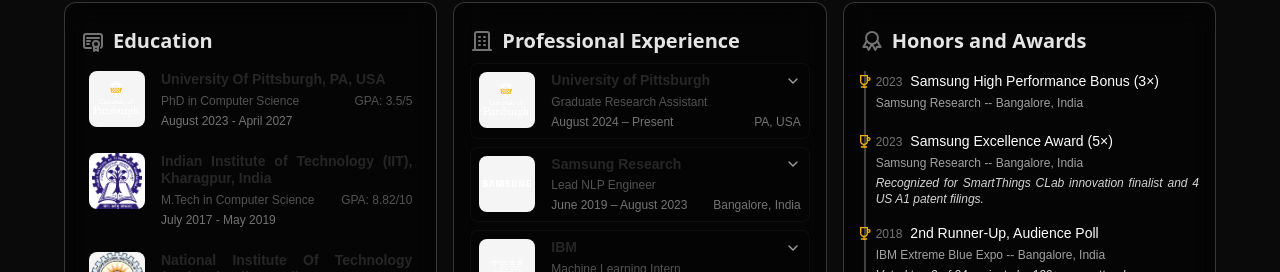
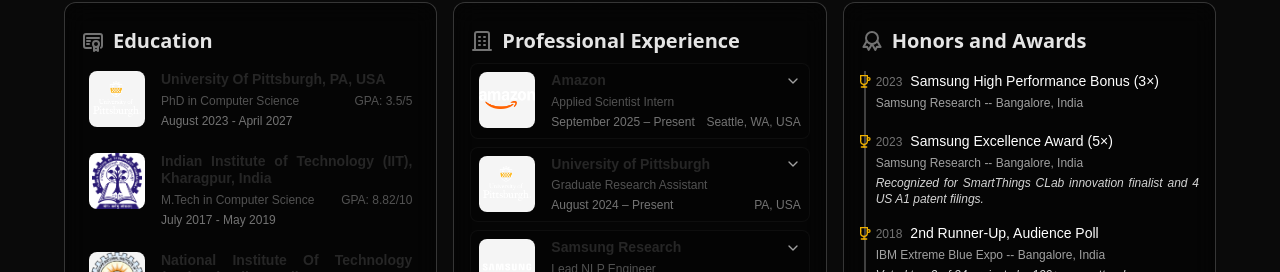
Before and after one commit to bhimanbaghel/bhimanbaghel.github.io, a Next.js app: page / in a window 1280 px wide. Shown: the part 742-1014 px from the top of the page. Built offline with nearby package versions, Linux system fonts and the light colour scheme.

Commit message:
added amazon internship to experience

```diff
--- a/src/data/experience.ts
+++ b/src/data/experience.ts
@@ -12,6 +12,18 @@
 export const experienceData: ExperienceItem[] = [
   {
     id: 1,
+    company: "Amazon",
+    position: "Applied Scientist Intern",
+    duration: "September 2025 – Present",
+    location: "Seattle, WA, USA",
+    logo: "/amazon.png",
+    description: [
+      "• Selected for a competitive internship with the People eXperience and Technology Central Science (PXTCS) team.",
+      "• Internship will focus on Generative AI applications and infrastructure with emphasis on enterprise knowledge integration, while ensuring fairness and privacy are maintained."
+    ]
+  },
+  {
+    id: 2,
     company: "University of Pittsburgh",
     position: "Graduate Research Assistant",
     duration: "August 2024 – Present",
@@ -25,12 +37,12 @@
     ]
   },
   {
-    id: 2,
+    id: 3 ,
     company: "Samsung Research",
     position: "Lead NLP Engineer",
     duration: "June 2019 – August 2023",
     location: "Bangalore, India",
-    logo: "/samsung.png", // Placeholder, you can add Samsung logo
+    logo: "/samsung.png",
     description: [
       "• Spearheaded CoSMIC, a BERT-based multi-intent NLU engine for SmartThings; shipped to 100M+ devices, reaching 96% intent accuracy and cutting live NLU errors by 67%",
       "• Localized and scaled CoSMIC for the Korean market, mentoring a cross-site team and re-engineering tokenization to lift intent-slot F₁ by 25%",
@@ -38,12 +50,12 @@
     ]
   },
   {
-    id: 3,
+    id: 4,
     company: "IBM",
     position: "Machine Learning Intern",
     duration: "May 2018 – July 2018",
     location: "Bangalore, India",
-    logo: "/ibm.png", // Placeholder, you can add IBM logo
+    logo: "/ibm.png",
     description: [
       "• Prototyped an LSTM-based anomaly-prediction engine that monitors 33 infrastructure health metrics and launches auto-remediation scripts, forecasting critical failures with 97% precision"
     ]
```
Also changed, not shown: public/amazon.png (added).
